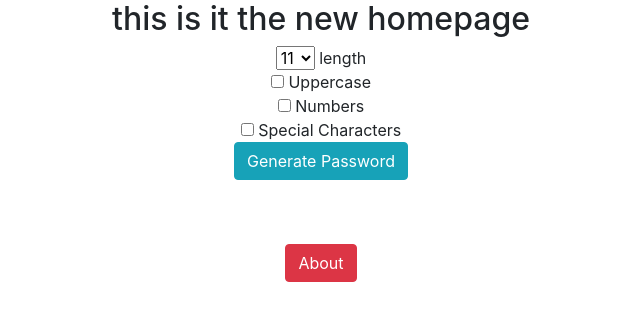
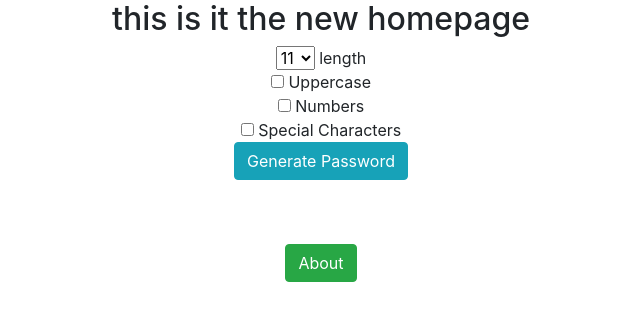
Before and after one commit to mabuena/PassPipProj, a Django app: page / in a window 1280 px wide. Shown: the top 321 px of the page, without its empty margins (319-959 px from the left). Run offline with Django 4.2, Linux system fonts and the light colour scheme; some libraries are stand-ins or nearby versions.

Commit message:
I made some tweaks!

```diff
--- a/generator/templates/generator/home.html
+++ b/generator/templates/generator/home.html
@@ -30,6 +30,6 @@
 <br>
 <br>
 
-<a href="{% url 'about' %}" class="btn btn-danger">About</a>
+<a href="{% url 'about' %}" class="btn btn-success">About</a>
 
 </div>
--- a/pass_gen/settings.py
+++ b/pass_gen/settings.py
@@ -20,7 +20,7 @@ BASE_DIR = Path(__file__).resolve().parent.parent
 # See https://docs.djangoproject.com/en/4.2/howto/deployment/checklist/
 
 # SECURITY WARNING: keep the secret key used in production secret!
-SECRET_KEY = 'django-insecure-=+3ka^jcj2^ixa^(lu4h8+b_5*bu!ya5-hxn5mqj3yv@xv%ys+'
+SECRET_KEY = 'django-insecure-=+3ka^jcj2^ixa^(lu4h8+b_5*bu!ya5-hxn5mqj3yv@xv%ys+777'
 
 # SECURITY WARNING: don't run with debug turned on in production!
 DEBUG = True
```
